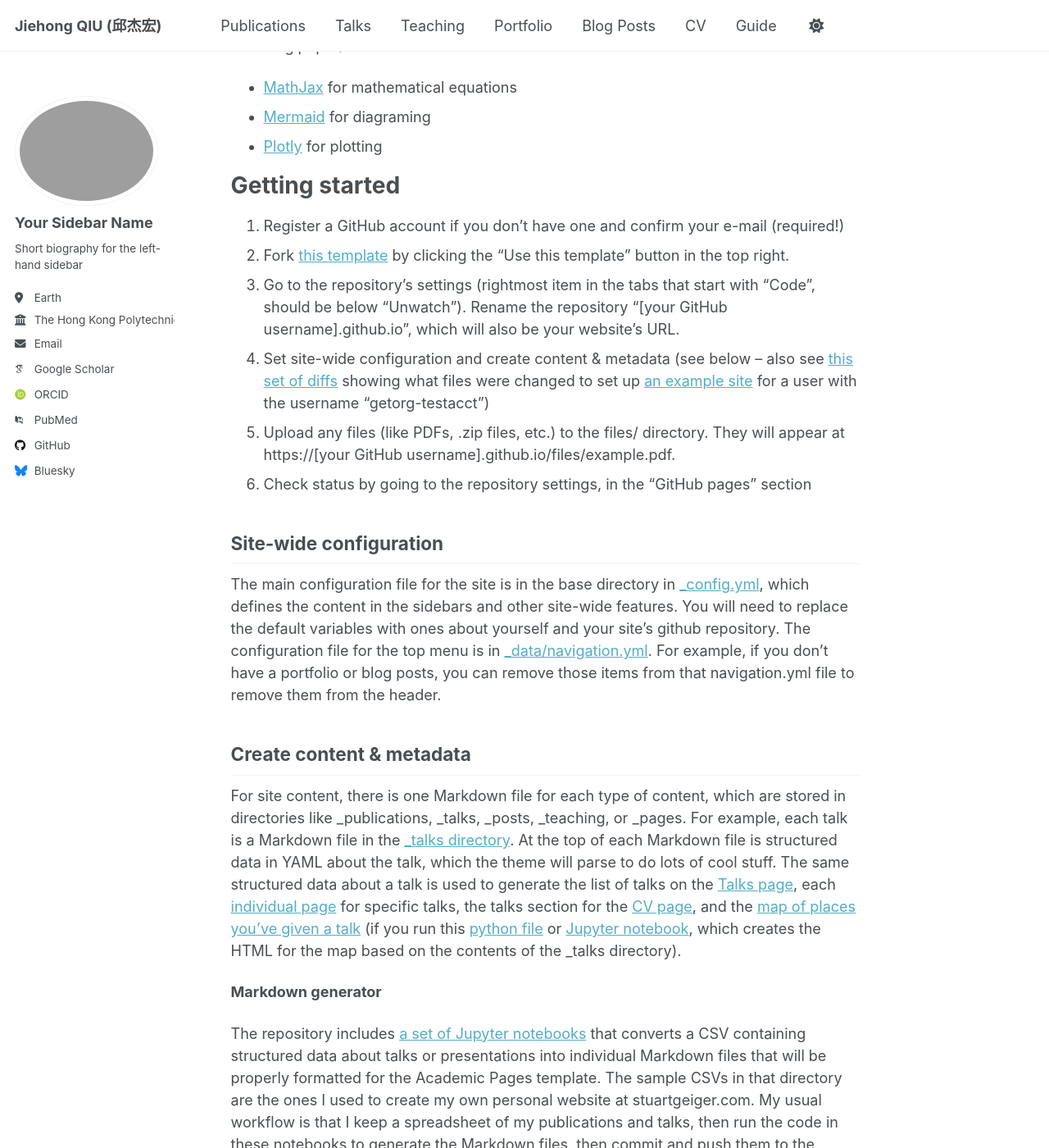
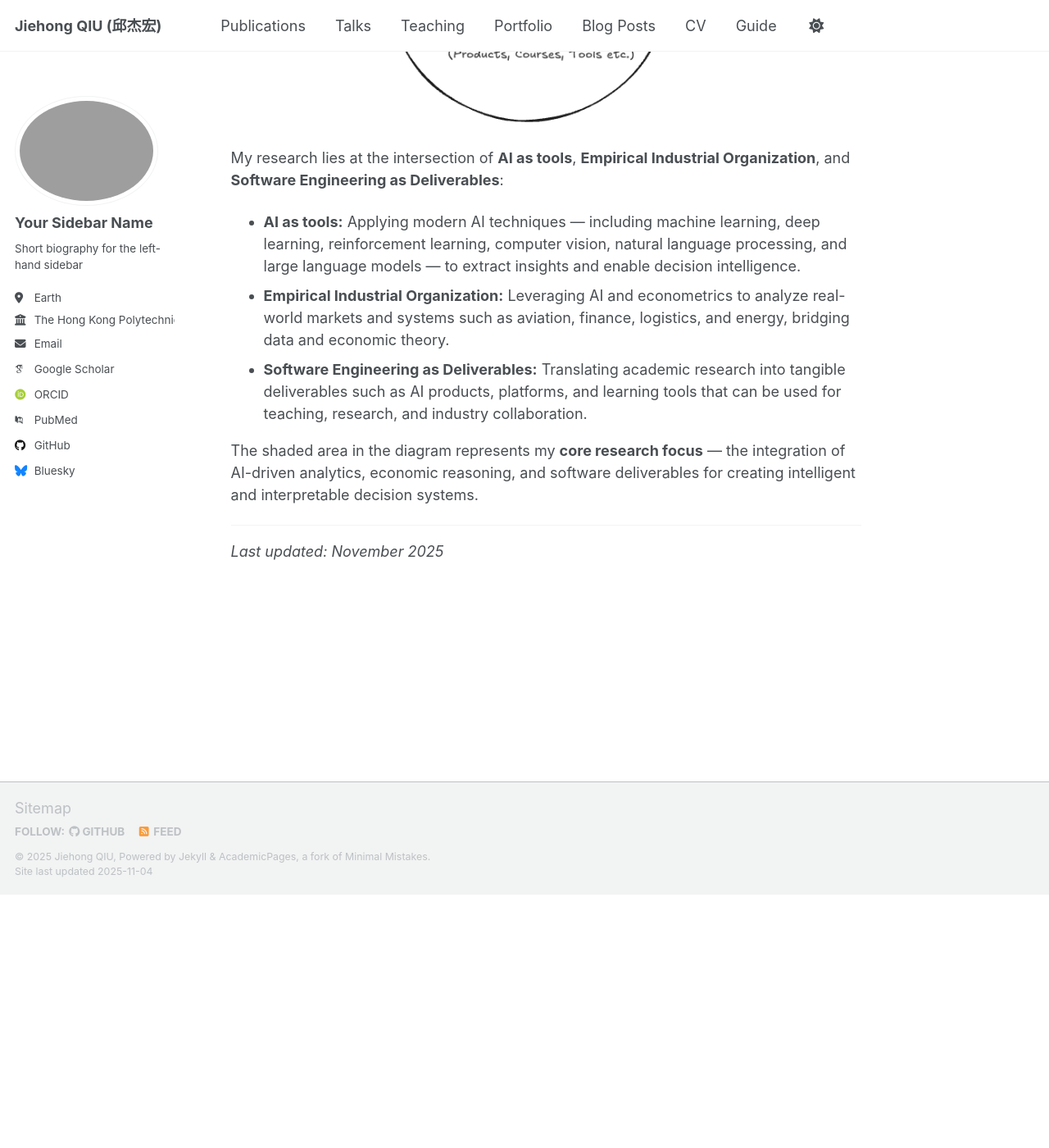
Before and after one commit to qjh-ai/profile, a Jekyll site: the page built from _pages/about.md, in a window 1280 px wide and 1400 px high, scrolled down 1024 px. Shown: the whole window at 82% size. Built offline with Jekyll 4.4.1, drawn with Linux system fonts in a browser that asks for light colours; some web fonts are replaced; a script that is not in the unit is left out; after the commit the page ends 2115 px from its top, so only the background shows below that; some of the changed text lies outside the part shown.

Commit message:
修改introduction

```diff
--- a/_pages/about.md
+++ b/_pages/about.md
@@ -1,56 +1,34 @@
 ---
 permalink: /
-title: "Academic Pages is a ready-to-fork GitHub Pages template for academic personal websites"
+title: "Jiehong QIU (邱杰宏)"
 author_profile: true
 redirect_from:
   - /about/
   - /about.html
 ---
 
-This is the front page of a website that is powered by the [Academic Pages template](https://github.com/academicpages/academicpages.github.io) and hosted on GitHub pages. [GitHub pages](https://pages.github.com) is a free service in which websites are built and hosted from code and data stored in a GitHub repository, automatically updating when a new commit is made to the repository. This template was forked from the [Minimal Mistakes Jekyll Theme](https://mmistakes.github.io/minimal-mistakes/) created by Michael Rose, and then extended to support the kinds of content that academics have: publications, talks, teaching, a portfolio, blog posts, and a dynamically-generated CV. Incidentally, these same features make it a great template for anyone that needs to show off a professional template!
+## About Me
 
- You can fork [this template](https://github.com/academicpages/academicpages.github.io) right now, modify the configuration and Markdown files, add your own PDFs and other content, and have your own site for free, with no ads!
+I am **Jiehong QIU (邱杰宏)**, a Senior Research Fellow in the Department of Industrial and Systems Engineering at **The Hong Kong Polytechnic University**.
+My work integrates **Artificial Intelligence**, **Economics**, and **Software Engineering**, with a strong focus on using data-driven and computational approaches to solve complex problems in aviation, materials, logistics, and industrial systems.
 
-A data-driven personal website
-======
-Like many other Jekyll-based GitHub Pages templates, Academic Pages makes you separate the website's content from its form. The content & metadata of your website are in structured Markdown files, while various other files constitute the theme, specifying how to transform that content & metadata into HTML pages. You keep these various Markdown (.md), YAML (.yml), HTML, and CSS files in a public GitHub repository. Each time you commit and push an update to the repository, the [GitHub pages](https://pages.github.com/) service creates static HTML pages based on these files, which are hosted on GitHub's servers free of charge.
+I have an interdisciplinary background that combines empirical industrial organization, AI/ML modeling, and scalable software development.
+My current projects include **AI-powered aviation analytics**, **autonomous mobility systems**, **microstructure-based materials modeling**, and **AI agent architectures for engineering intelligence**.
 
-Many of the features of dynamic content management systems (like Wordpress) can be achieved in this fashion, using a fraction of the computational resources and with far less vulnerability to hacking and DDoSing. You can also modify the theme to your heart's content without touching the content of your site. If you get to a point where you've broken something in Jekyll/HTML/CSS beyond repair, your Markdown files describing your talks, publications, etc. are safe. You can rollback the changes or even delete the repository and start over - just be sure to save the Markdown files! You can also write scripts that process the structured data on the site, such as [this one](https://github.com/academicpages/academicpages.github.io/blob/master/talkmap.ipynb) that analyzes metadata in pages about talks to display [a map of every location you've given a talk](https://academicpages.github.io/talkmap.html).
+---
 
-For those users that need more advanced functionality, the template also supports the following popular tools:
-- [MathJax](https://www.mathjax.org/) for mathematical equations
-- [Mermaid](https://mermaid.js.org/) for diagraming
-- [Plotly](https://plotly.com/javascript/) for plotting
+## Research Interest
 
-Getting started
-======
-1. Register a GitHub account if you don't have one and confirm your e-mail (required!)
-1. Fork [this template](https://github.com/academicpages/academicpages.github.io) by clicking the "Use this template" button in the top right.
-1. Go to the repository's settings (rightmost item in the tabs that start with "Code", should be below "Unwatch"). Rename the repository "[your GitHub username].github.io", which will also be your website's URL.
-1. Set site-wide configuration and create content & metadata (see below -- also see [this set of diffs](https://archive.is/3TPas) showing what files were changed to set up [an example site](https://getorg-testacct.github.io) for a user with the username "getorg-testacct")
-1. Upload any files (like PDFs, .zip files, etc.) to the files/ directory. They will appear at https://[your GitHub username].github.io/files/example.pdf.
-1. Check status by going to the repository settings, in the "GitHub pages" section
+![Research Interest Diagram](/images/v1.png)
 
-Site-wide configuration
-------
-The main configuration file for the site is in the base directory in [_config.yml](https://github.com/academicpages/academicpages.github.io/blob/master/_config.yml), which defines the content in the sidebars and other site-wide features. You will need to replace the default variables with ones about yourself and your site's github repository. The configuration file for the top menu is in [_data/navigation.yml](https://github.com/academicpages/academicpages.github.io/blob/master/_data/navigation.yml). For example, if you don't have a portfolio or blog posts, you can remove those items from that navigation.yml file to remove them from the header.
+My research lies at the intersection of **AI as tools**, **Empirical Industrial Organization**, and **Software Engineering as Deliverables**:
 
-Create content & metadata
-------
-For site content, there is one Markdown file for each type of content, which are stored in directories like _publications, _talks, _posts, _teaching, or _pages. For example, each talk is a Markdown file in the [_talks directory](https://github.com/academicpages/academicpages.github.io/tree/master/_talks). At the top of each Markdown file is structured data in YAML about the talk, which the theme will parse to do lots of cool stuff. The same structured data about a talk is used to generate the list of talks on the [Talks page](https://academicpages.github.io/talks), each [individual page](https://academicpages.github.io/talks/2012-03-01-talk-1) for specific talks, the talks section for the [CV page](https://academicpages.github.io/cv), and the [map of places you've given a talk](https://academicpages.github.io/talkmap.html) (if you run this [python file](https://github.com/academicpages/academicpages.github.io/blob/master/talkmap.py) or [Jupyter notebook](https://github.com/academicpages/academicpages.github.io/blob/master/talkmap.ipynb), which creates the HTML for the map based on the contents of the _talks directory).
+- **AI as tools:** Applying modern AI techniques — including machine learning, deep learning, reinforcement learning, computer vision, natural language processing, and large language models — to extract insights and enable decision intelligence.
+- **Empirical Industrial Organization:** Leveraging AI and econometrics to analyze real-world markets and systems such as aviation, finance, logistics, and energy, bridging data and economic theory.
+- **Software Engineering as Deliverables:** Translating academic research into tangible deliverables such as AI products, platforms, and learning tools that can be used for teaching, research, and industry collaboration.
 
-**Markdown generator**
+The shaded area in the diagram represents my **core research focus** — the integration of AI-driven analytics, economic reasoning, and software deliverables for creating intelligent and interpretable decision systems.
 
-The repository includes [a set of Jupyter notebooks](https://github.com/academicpages/academicpages.github.io/tree/master/markdown_generator
-) that converts a CSV containing structured data about talks or presentations into individual Markdown files that will be properly formatted for the Academic Pages template. The sample CSVs in that directory are the ones I used to create my own personal website at stuartgeiger.com. My usual workflow is that I keep a spreadsheet of my publications and talks, then run the code in these notebooks to generate the Markdown files, then commit and push them to the GitHub repository.
+---
 
-How to edit your site's GitHub repository
-------
-Many people use a git client to create files on their local computer and then push them to GitHub's servers. If you are not familiar with git, you can directly edit these configuration and Markdown files directly in the github.com interface. Navigate to a file (like [this one](https://github.com/academicpages/academicpages.github.io/blob/master/_talks/2012-03-01-talk-1.md) and click the pencil icon in the top right of the content preview (to the right of the "Raw | Blame | History" buttons). You can delete a file by clicking the trashcan icon to the right of the pencil icon. You can also create new files or upload files by navigating to a directory and clicking the "Create new file" or "Upload files" buttons.
-
-Example: editing a Markdown file for a talk
-![Editing a Markdown file for a talk](/images/editing-talk.png)
-
-For more info
-------
-More info about configuring Academic Pages can be found in [the guide](https://academicpages.github.io/markdown/), the [growing wiki](https://github.com/academicpages/academicpages.github.io/wiki), and you can always [ask a question on GitHub](https://github.com/academicpages/academicpages.github.io/discussions). The [guides for the Minimal Mistakes theme](https://mmistakes.github.io/minimal-mistakes/docs/configuration/) (which this theme was forked from) might also be helpful.
+*Last updated: {{ site.time | date: "%B %Y" }}*
```
Also changed, not shown: images/v1.png (added).
